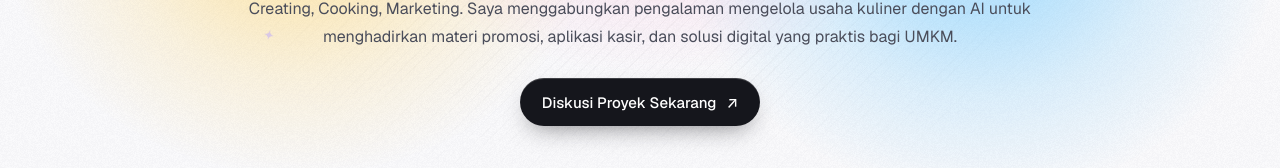
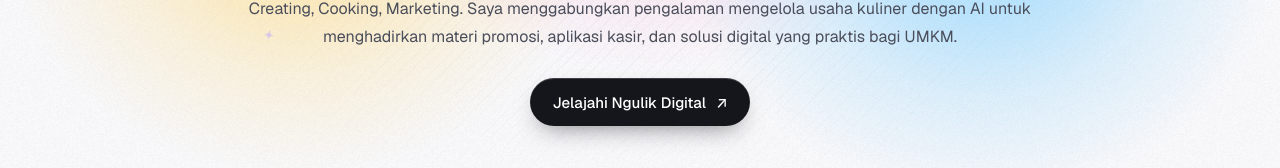
Before and after one commit to cuan74468-ux/cuan74468-ux.github.io, a plain HTML site: page index.html in a window 1280 px wide. Shown: the part 361-529 px from the top of the page. Drawn offline with nearby package versions, Linux system fonts and the light colour scheme; no server answers.

Commit message:
Point portfolio hero CTA to Ngulik Digital Member

```diff
--- a/index.html
+++ b/index.html
@@ -57,7 +57,7 @@
 <h1 class="reveal d1"><span class="ln">Saya merancang <span class="pen">produk digital &amp; AI,<svg aria-hidden="true" preserveaspectratio="none" viewbox="0 0 200 24"><defs><lineargradient id="peng" x1="0" x2="1"><stop offset="0" stop-color="#FFC93C"></stop><stop offset=".5" stop-color="#FF7EB9"></stop><stop offset="1" stop-color="#4FB8FF"></stop></lineargradient></defs><path d="M4 15C40 7 92 5 136 8c22 1.5 42 4 60 7"></path></svg></span></span><span class="ln">karena mengelola teknologi usaha</span><span class="ln">seharusnya tidak menjadi bagian tersulit dari hari Anda.</span></h1>
 <p class="sub reveal d2">Creating, Cooking, Marketing. Saya menggabungkan pengalaman mengelola usaha kuliner dengan AI untuk menghadirkan materi promosi, aplikasi kasir, dan solusi digital yang praktis bagi UMKM.</p>
 <div class="actions reveal d3">
-<a class="btn btn-dark btn-lg" href="#contact">Diskusi Proyek Sekarang <span aria-hidden="true" class="arr">↗</span></a>
+<a class="btn btn-dark btn-lg" href="https://cuan74468-ux.github.io/ngulik-digital-member/">Jelajahi Ngulik Digital <span aria-hidden="true" class="arr">↗</span></a>
 </div>
 </div>
 <div aria-label="Karya dan aplikasi pilihan" class="stage reveal d4" id="work">
```
